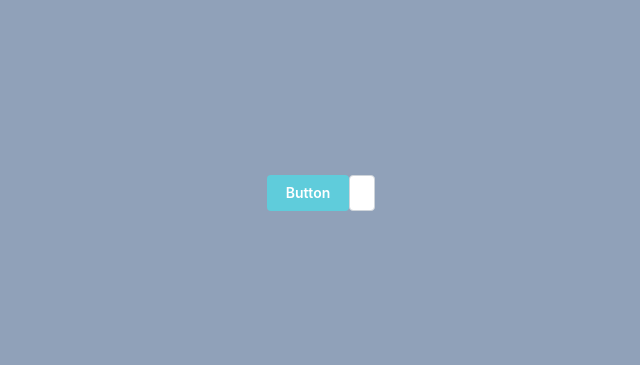
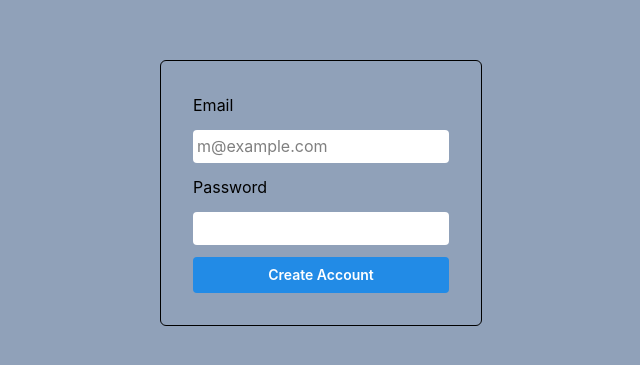
Before and after one commit to t-holmquist/bookingsystem, a Next.js app: page / in a window 1280 px wide. Shown: the part 207-572 px from the top of the page, without its empty margins (319-959 px from the left). Built offline with nearby package versions, Linux system fonts and the light colour scheme; no server answers; the database is empty.

Commit message:
Test auth role and user sign up

```diff
--- a/app/page.tsx
+++ b/app/page.tsx
@@ -1,11 +1,40 @@
+"use client"
+
+import { SignUpForm } from "@/components/SignUpForm"
+import { AuthContext } from "@/providers/auth-provider"
+import { getUserRole } from "@/utils/supabase"
 import { Button } from "@mantine/core"
-import { DateTimePicker } from '@mantine/dates';
+import { DateTimePicker } from "@mantine/dates"
+import { useContext, useEffect, useState } from "react"
 
 export default function Home() {
+  const [role, setRole] = useState("")
+
+  const user = useContext(AuthContext)
+
+  useEffect(() => {
+    // Gets the role of the currently authorised user
+    // Should run everytime the user auth state changes
+    const getAuthRole = async () => {
+      // Gets a single object with the role string
+      const data = await getUserRole()
+
+      if (data) {
+        setRole(data.role)
+      }
+    }
+
+    getAuthRole()
+  }, [user])
+
   return (
     <div className="flex min-h-screen items-center justify-center bg-slate-400 font-sans">
-      <Button color="#5FCCDB" variant="filled">Button</Button>
-      <DateTimePicker />
+      <SignUpForm />
+      {user && (
+        <>
+          <p>{role === 'teacher' ? 'Showing teacher UI' : role === 'student' ? 'Showing student UI' : 'No student or teacher' }</p>
+        </>
+      )}
     </div>
   )
 }
--- /dev/null
+++ b/components/SignUpForm.tsx
@@ -0,0 +1,72 @@
+"use client"
+
+import { useState } from "react"
+import { useRouter } from "next/navigation"
+import { SupabaseClient } from "@/utils/supabaseClient"
+import { Button } from "@mantine/core"
+import { addNewUser } from "@/utils/supabase"
+
+export function SignUpForm({
+  className,
+  ...props
+}: React.ComponentProps<"div">) {
+  const [email, setEmail] = useState<string>("")
+  const [password, setPassword] = useState<string>("")
+
+  // Navigation library from next.js
+  const router = useRouter()
+
+  const handleSignUp = async (e: any) => {
+    e.preventDefault()
+
+    const supabase = SupabaseClient()
+
+    try {
+      // Try to sign up the user with supabase
+      const { data, error } = await supabase.auth.signUp({
+        email: email,
+        password: password,
+      })
+
+      // Add new user to table in db
+      if(!error && data.user) {
+        await addNewUser('teacher', 'Benjamin Dobble')
+      }
+
+      // Check if data is valid/exists and then push the user to new route
+      if (data && data.session?.access_token) {
+        router.push(`/`)
+      }
+    } catch (error) {
+      console.log("Error creating user", error)
+    }
+  }
+
+  return (
+    <form
+      onSubmit={handleSignUp}
+      className="flex flex-col border rounded-md p-8 gap-3"
+    >
+      <label htmlFor="email">Email</label>
+      <input
+        onChange={(e) => setEmail(e.target.value)}
+        value={email}
+        className="bg-white rounded-sm p-1"
+        id="email"
+        type="email"
+        placeholder="m@example.com"
+        required
+      />
+      <label htmlFor="password">Password</label>
+      <input
+        onChange={(e) => setPassword(e.target.value)}
+        value={password}
+        className="bg-white rounded-sm p-1"
+        id="password"
+        type="password"
+        required
+      />
+      <Button type="submit">Create Account</Button>
+    </form>
+  )
+}
--- a/package.json
+++ b/package.json
@@ -11,6 +11,7 @@
   "dependencies": {
     "@mantine/core": "^8.3.8",
     "@mantine/dates": "^8.3.8",
+    "@mantine/form": "^8.3.8",
     "@mantine/hooks": "^8.3.8",
     "@supabase/supabase-js": "^2.81.1",
     "dayjs": "^1.11.19",
--- a/utils/supabase.ts
+++ b/utils/supabase.ts
@@ -1,17 +1,37 @@
-// Add role either student or teacher after sign up
 
 import { User } from "@supabase/supabase-js";
 import { SupabaseClient } from "./supabaseClient";
 
-export const addNewUser = async (user: User, role: string, fullName: string) => {
+// Add role either student or teacher after sign up
+export const addNewUser = async (role: string, fullName: string) => {
 
     const supabase = SupabaseClient()
 
-    await supabase.from('profiles').insert({
-        user_id: user.id,
-        role: role,
-        fullName: fullName
-    })
+    // Check if role is student or teacher else return error to the client
+    if (role === 'teacher' || role === 'student') {
+
+        // Automatically gets the authorised user and sets the id through supabase
+        const { error } = await supabase.from('profiles').insert({
+            role: role,
+            full_name: fullName
+        })
+
+        return error;
+    } else {
+        return 'Error creating user. Role not valid'
+    }
+
 }
 
 // Get the role to display different ui in certain scenarios
+export const getUserRole = async () => {
+
+    const supabase = SupabaseClient()
+
+    // Gets an single object with the role of the currently authenticated user
+    // We dont need to pass an id, since a policy is set up, so that the user can only read their own data
+    // With their own authid. So they will always only get a single row back.
+    const { data } = await supabase.from('profiles').select('role').single()
+
+    return data;
+}
```
Also changed, not shown: 1 other file (tests, documents, lock files or other folders).
